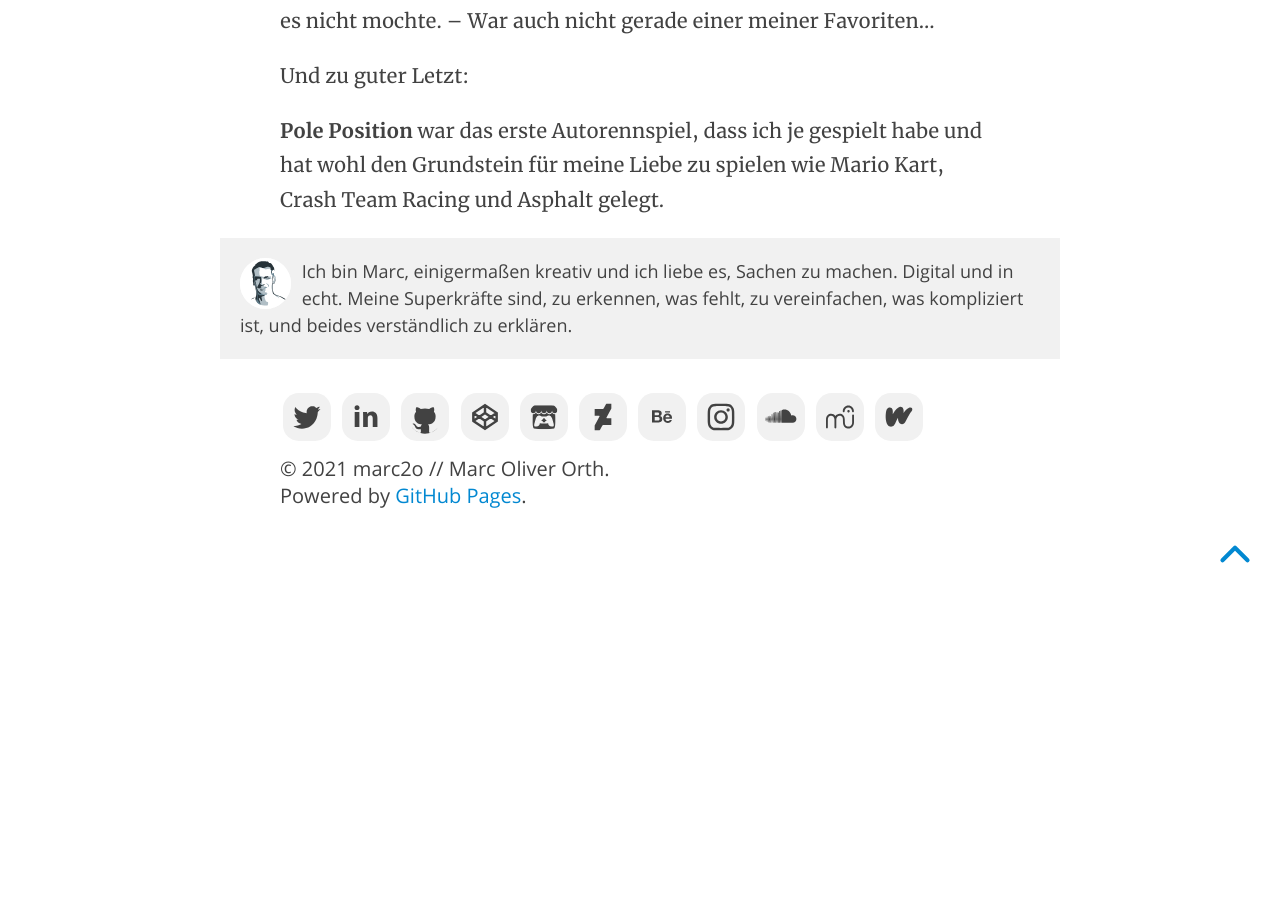
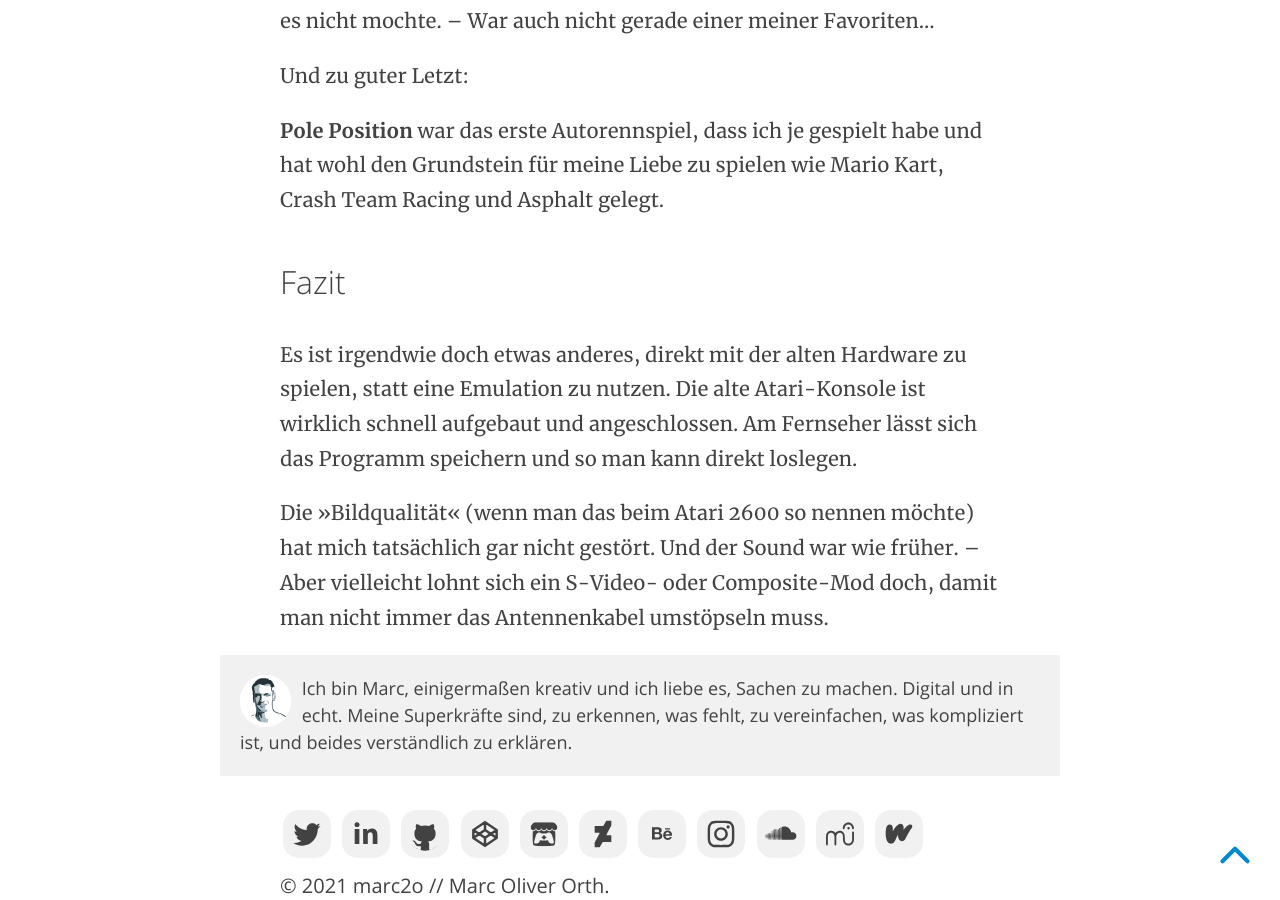
Before and after one commit to marc2o/marc2o.github.io, a Jekyll site: the page built from _posts/2021-06-21-Retrokonsole-am-modernen-Fernseher-Atari-2600-an-Samsung-Smart-TV-Smart-TV-anschliessen.md, in a window 1280 px wide and 900 px high, scrolled down 6060 px. Built offline with Jekyll 4.4.1, drawn with Linux system fonts in a browser that asks for light colours; before the commit the page ends 6659 px from its top, so only the background shows below that.

Commit message:
Update 2021-06-21-Retrokonsole-am-modernen-Fernseher-Atari-2600-an-Samsung-Smart-TV-Smart-TV-anschliessen.md

```diff
--- a/_posts/2021-06-21-Retrokonsole-am-modernen-Fernseher-Atari-2600-an-Samsung-Smart-TV-Smart-TV-anschliessen.md
+++ b/_posts/2021-06-21-Retrokonsole-am-modernen-Fernseher-Atari-2600-an-Samsung-Smart-TV-Smart-TV-anschliessen.md
@@ -79,3 +79,9 @@ Meine Sammlung beschränkt sich leider auf acht Cartridges. Aber, auch wenn ich
 Und zu guter Letzt:
 
 **Pole Position** war das erste Autorennspiel, dass ich je gespielt habe und hat wohl den Grundstein für meine Liebe zu spielen wie Mario Kart, Crash Team Racing und Asphalt gelegt.
+
+## Fazit
+
+Es ist irgendwie doch etwas anderes, direkt mit der alten Hardware zu spielen, statt eine Emulation zu nutzen. Die alte Atari-Konsole ist wirklich schnell aufgebaut und angeschlossen. Am Fernseher lässt sich das Programm speichern und so man kann direkt loslegen.
+
+Die »Bildqualität« (wenn man das beim Atari 2600 so nennen möchte) hat mich tatsächlich gar nicht gestört. Und der Sound war wie früher. – Aber vielleicht lohnt sich ein S-Video- oder Composite-Mod doch, damit man nicht immer das Antennenkabel umstöpseln muss.
```
